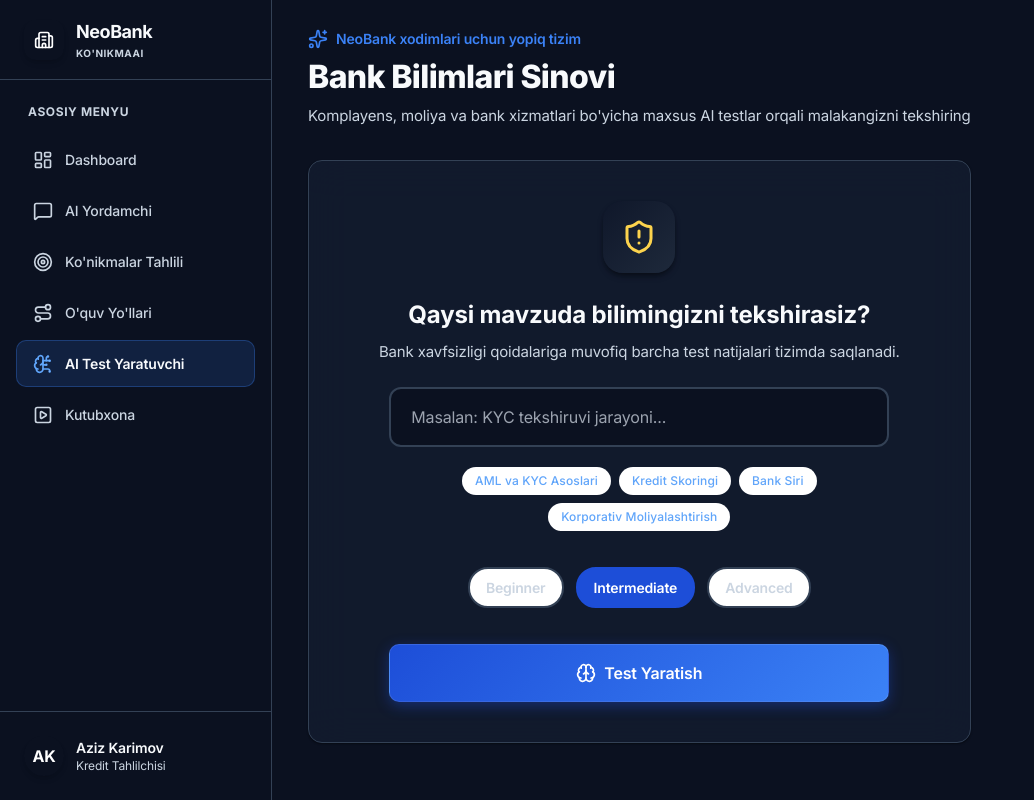
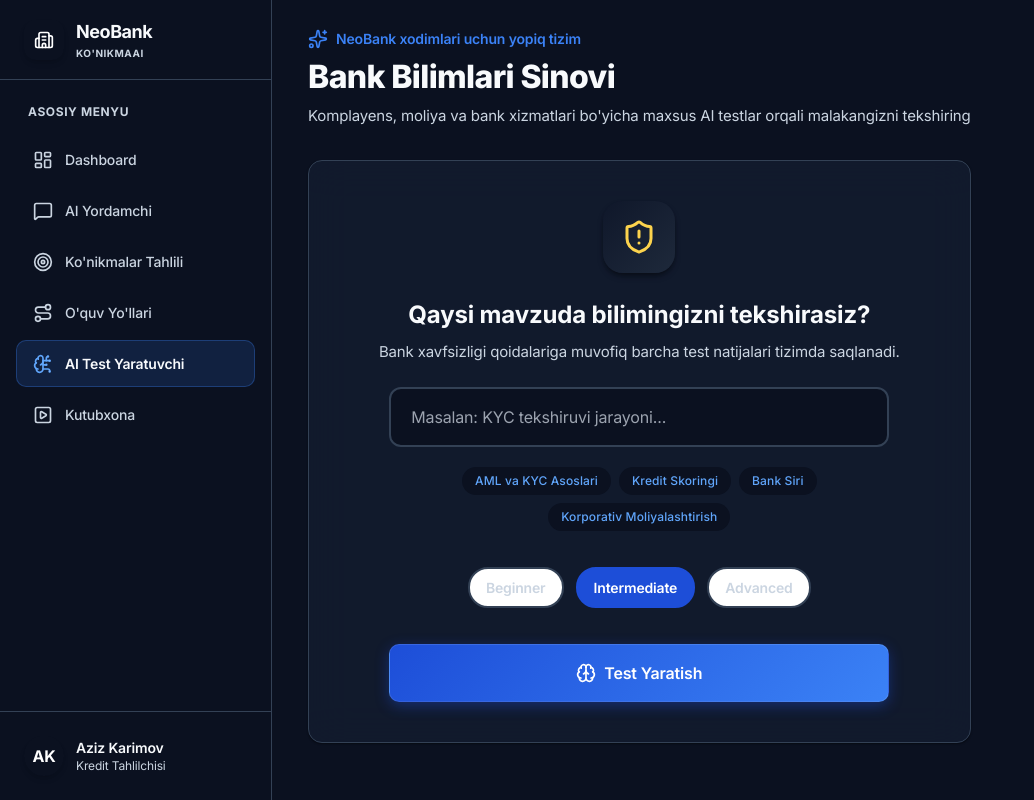
Before and after one commit to Jaxongir-Qarshiboyev/KonikmaAI, a Next.js app: page /quiz in a window 1280 px wide. Shown: the whole page, without its empty margins (0-1034 px from the left). Built offline with nearby package versions, Linux system fonts and the light colour scheme.

Commit message:
Fix contrast issues: replace white background with theme variables

```diff
--- a/src/app/learning-paths/page.tsx
+++ b/src/app/learning-paths/page.tsx
@@ -238,7 +238,7 @@ export default function LearningPathsPage() {
                                 width: 44,
                                 height: 44,
                                 borderRadius: 10,
-                                background: "white",
+                                background: "var(--background)",
                                 border: "1px solid var(--border)",
                                 display: "flex",
                                 alignItems: "center",
@@ -261,7 +261,7 @@ export default function LearningPathsPage() {
 
                               <div style={{ display: "flex", gap: 8, flexWrap: "wrap" }}>
                                 {module.skills.map(skill => (
-                                  <span key={skill} style={{ fontSize: 11, background: "white", border: "1px solid var(--border)", padding: "4px 10px", borderRadius: 6, fontWeight: 600, color: "var(--foreground)" }}>
+                                  <span key={skill} style={{ fontSize: 11, background: "var(--background)", border: "1px solid var(--border)", padding: "4px 10px", borderRadius: 6, fontWeight: 600, color: "var(--foreground)" }}>
                                     {skill}
                                   </span>
                                 ))}
--- a/src/app/quiz/page.tsx
+++ b/src/app/quiz/page.tsx
@@ -149,7 +149,7 @@ export default function QuizPage() {
                   key={t}
                   onClick={() => setTopic(t)}
                   className="chip chip-primary"
-                  style={{ cursor: "pointer", border: "1px solid transparent", background: "white" }}
+                  style={{ cursor: "pointer", border: "1px solid transparent", background: "var(--background)" }}
                   onMouseEnter={(e) => e.currentTarget.style.borderColor = "var(--primary-light)"}
                   onMouseLeave={(e) => e.currentTarget.style.borderColor = "transparent"}
                 >
--- a/src/app/skills/page.tsx
+++ b/src/app/skills/page.tsx
@@ -303,7 +303,7 @@ export default function SkillsPage() {
                       <div style={{ width: `${((gap.requiredLevel - gap.currentLevel) / 10) * 100}%`, background: "var(--warning)" }} />
                     </div>
 
-                    <div style={{ padding: 12, background: "white", borderRadius: 8, border: "1px solid var(--border)" }}>
+                    <div style={{ padding: 12, background: "var(--background)", borderRadius: 8, border: "1px solid var(--border)" }}>
                       <p style={{ fontSize: 13, color: "var(--muted-foreground)" }}>
                         <span style={{ color: "var(--primary-dark)", fontWeight: 700, marginRight: 6 }}>HR Tavsiyasi:</span>
                         {gap.recommendation}
```
